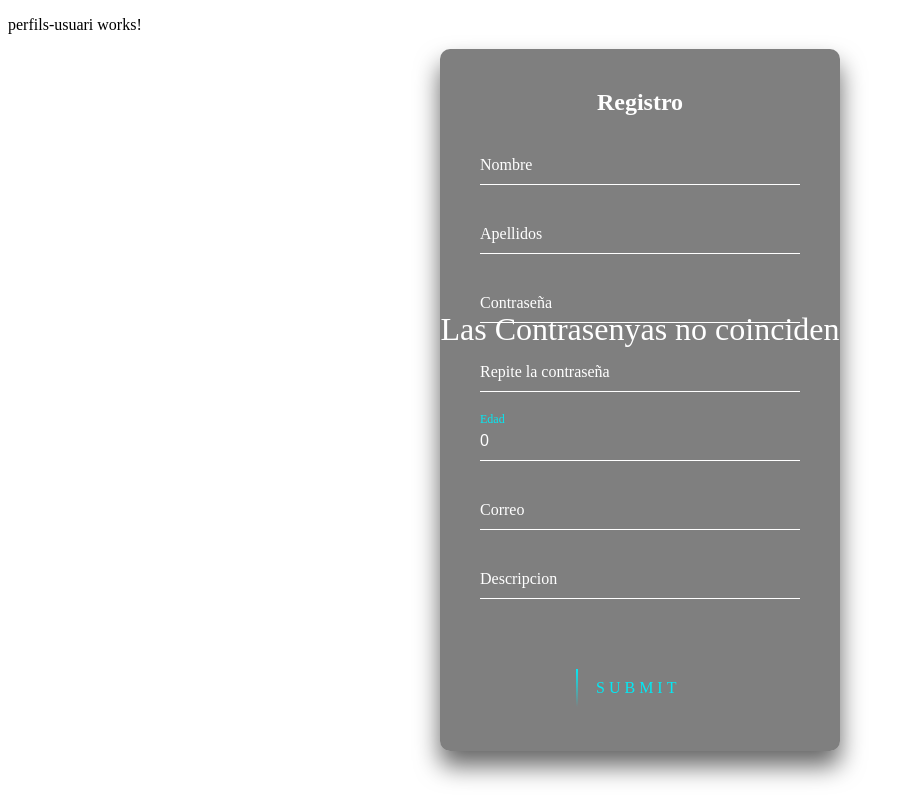
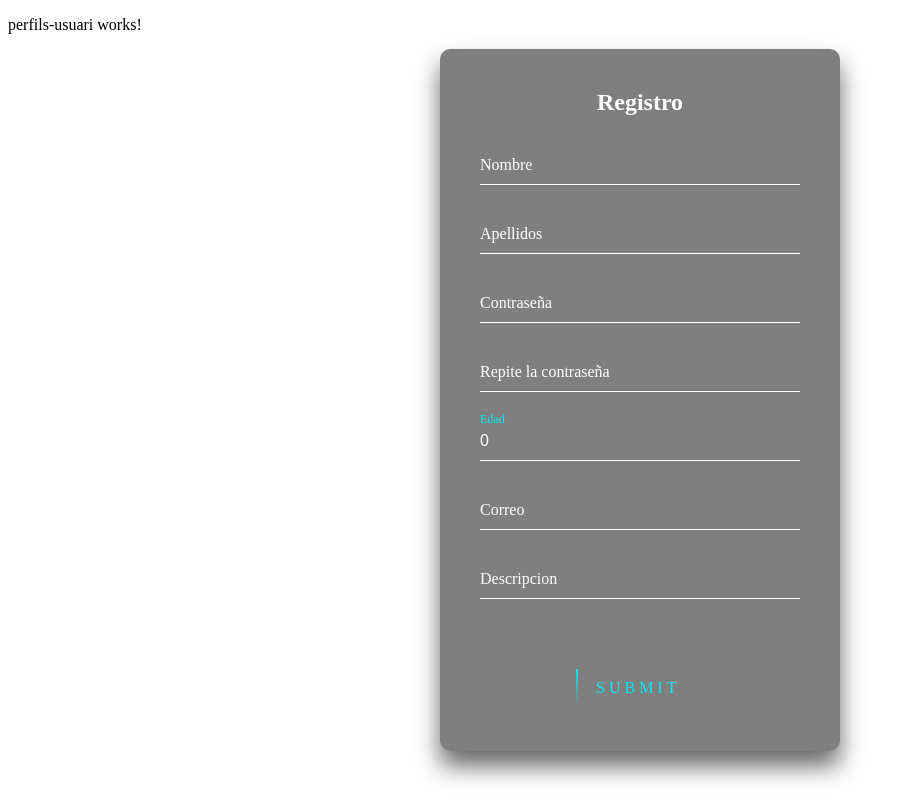
Before and after one commit to GavinMcGrau/redsocial, an Angular app: page / in a window 1280 px wide. Shown: the whole page, without its empty margins (0-911 px from the left). Built offline with nearby package versions, Linux system fonts and the light colour scheme.

Commit message:
css 03/11

```diff
--- a/src/app/perfils-usuari/registre-usuari/registre-usuari.component.css
+++ b/src/app/perfils-usuari/registre-usuari/registre-usuari.component.css
@@ -1,31 +1,41 @@
 html {
     height: 100%;
 }
+
 body {
-    margin:0;
-    padding:0;
+    margin: 0;
+    padding: 0;
     font-family: sans-serif;
     background: linear-gradient(#141e30, #243b55);
 }
 
-  .error{
+ ::selection {
+    background: rgba(0, 204, 255, 0.719);
+    color: #334e50;
+}
 
-    height: 15em;
+.error {
+    height: 3em;
     width: 15em;
     left: 50%;
     margin-left: -7.5em;
+    top: 50%;
+    margin-top: -3.5em;
     position: absolute;
-    background-color:  linear-gradient(#141e30, #243b55);
+    background-color: rgb(161, 51, 51);
     z-index: 2;
     color: #fff;
     display: flex;
     align-items: center;
     justify-content: center;
     font-size: 2em;
-
+    box-sizing: border-box;
+    box-shadow: 1px 15px 9px rgba(155, 49, 49, 0.6);
+    border-radius: 2%;
+    display: none;
 }
 
-  .contrasenya{}
+.contrasenya {}
 
 .login-box {
     position: absolute;
@@ -34,9 +44,9 @@ html {
     width: 400px;
     padding: 40px;
     transform: translate(-50%, -50%);
-    background: rgba(0,0,0,.5);
+    background: rgba(0, 0, 0, .5);
     box-sizing: border-box;
-    box-shadow: 0 15px 25px rgba(0,0,0,.6);
+    box-shadow: 0 15px 25px rgba(0, 0, 0, .6);
     border-radius: 10px;
 }
 
@@ -46,9 +56,9 @@ html {
     color: #fff;
     text-align: center;
 }
-  .big{
 
-  }
+.big {}
+
 .login-box .user-box {
     position: relative;
 }
@@ -64,9 +74,10 @@ html {
     outline: none;
     background: transparent;
 }
+
 .login-box .user-box label {
     position: absolute;
-    top:0;
+    top: 0;
     left: 0;
     padding: 10px 0;
     font-size: 16px;
@@ -75,8 +86,8 @@ html {
     transition: .5s;
 }
 
-  .login-box .user-box input:focus ~ label,
-  .login-box .user-box input:valid ~ label {
+.login-box .user-box input:focus~label,
+.login-box .user-box input:valid~label {
     top: -20px;
     left: 0;
     color: #03e9f4;
@@ -102,10 +113,7 @@ html {
     background: #03e9f4;
     color: #fff;
     border-radius: 5px;
-    box-shadow: 0 0 5px #03e9f4,
-                0 0 25px #03e9f4,
-                0 0 50px #03e9f4,
-                0 0 100px #03e9f4;
+    box-shadow: 0 0 5px #03e9f4, 0 0 25px #03e9f4, 0 0 50px #03e9f4, 0 0 100px #03e9f4;
 }
 
 .login-box a span {
@@ -126,7 +134,8 @@ html {
     0% {
         left: -100%;
     }
-    50%,100% {
+    50%,
+    100% {
         left: 100%;
     }
 }
@@ -145,7 +154,8 @@ html {
     0% {
         top: -100%;
     }
-    50%,100% {
+    50%,
+    100% {
         top: 100%;
     }
 }
@@ -164,7 +174,8 @@ html {
     0% {
         right: -100%;
     }
-    50%,100% {
+    50%,
+    100% {
         right: 100%;
     }
 }
@@ -183,7 +194,8 @@ html {
     0% {
         bottom: -100%;
     }
-    50%,100% {
+    50%,
+    100% {
         bottom: 100%;
     }
 }
```
Lines whose indentation alone changed are shown as unchanged.
